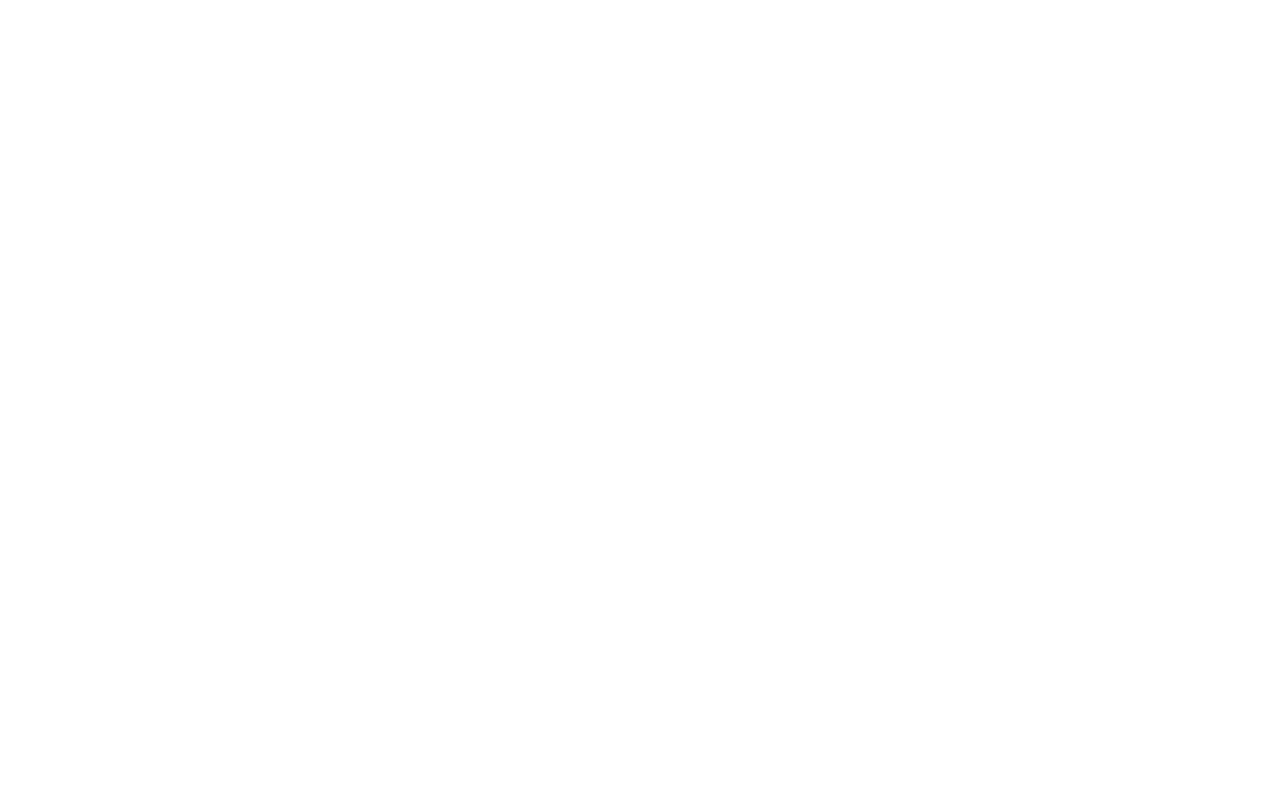
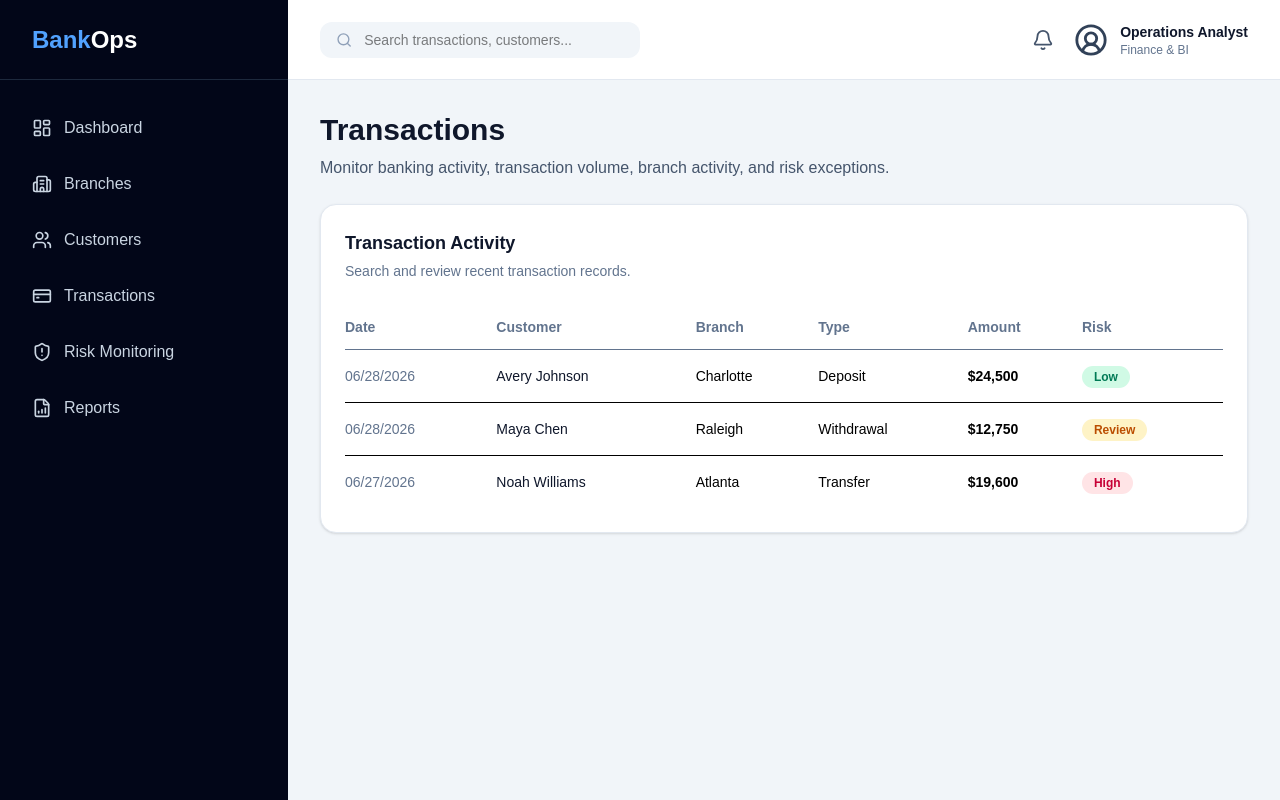
Before and after one commit to mlcadet/banking-finance-platform, a React app in the folder frontend/: page /transactions in a window 1280 px wide. Before the commit this address had no page. Built offline with nearby package versions, Linux system fonts and the light colour scheme; the HTML template or start-up script is replaced by a standard one.

Commit message:
Add transactions page

```diff
--- a/frontend/src/App.jsx
+++ b/frontend/src/App.jsx
@@ -2,6 +2,8 @@
 import LandingPage from "./pages/LandingPage";
 import Dashboard from "./pages/Dashboard";
 import BranchPerformance from "./pages/BranchPerformance";
+import Transactions from "./pages/Transactions";
+
 
 function App() {
   return (
@@ -15,6 +17,9 @@
 
         {/* Branch Performance */}
         <Route path="/branch-performance" element={<BranchPerformance />} />
+
+        {/* Transactions */}
+        <Route path="/transactions" element={<Transactions />} />
       </Routes>
 
     </Router>
--- a/frontend/src/components/layout/Navbar.jsx
+++ b/frontend/src/components/layout/Navbar.jsx
@@ -9,6 +9,7 @@
   { label: "Transactions", path: "/transactions" },
   { label: "Risk", path: "/risk" },
   { label: "Reports", path: "/reports" },
+  { label: "Transactions", path: "/transactions" }
 ];
 
 export default function Navbar() {
--- /dev/null
+++ b/frontend/src/pages/Transactions.jsx
@@ -0,0 +1,36 @@
+import DashboardLayout from "../components/layout/DashboardLayout";
+import TransactionsTable from "../components/tables/TransactionsTable";
+
+export default function Transactions() {
+  return (
+    <DashboardLayout>
+      <div className="space-y-6">
+        <div>
+          <h1 className="text-3xl font-bold text-slate-900">
+            Transactions
+          </h1>
+
+          <p className="mt-2 text-slate-600">
+            Monitor banking activity, transaction volume, branch activity, and risk exceptions.
+          </p>
+        </div>
+
+        <div className="rounded-2xl bg-white border border-slate-200 p-6 shadow-sm">
+          <div className="flex items-center justify-between">
+            <div>
+              <h2 className="text-lg font-bold text-slate-900">
+                Transaction Activity
+              </h2>
+
+              <p className="mt-1 text-sm text-slate-500">
+                Search and review recent transaction records.
+              </p>
+            </div>
+          </div>
+
+          <TransactionsTable />
+        </div>
+      </div>
+    </DashboardLayout>
+  );
+}
```
